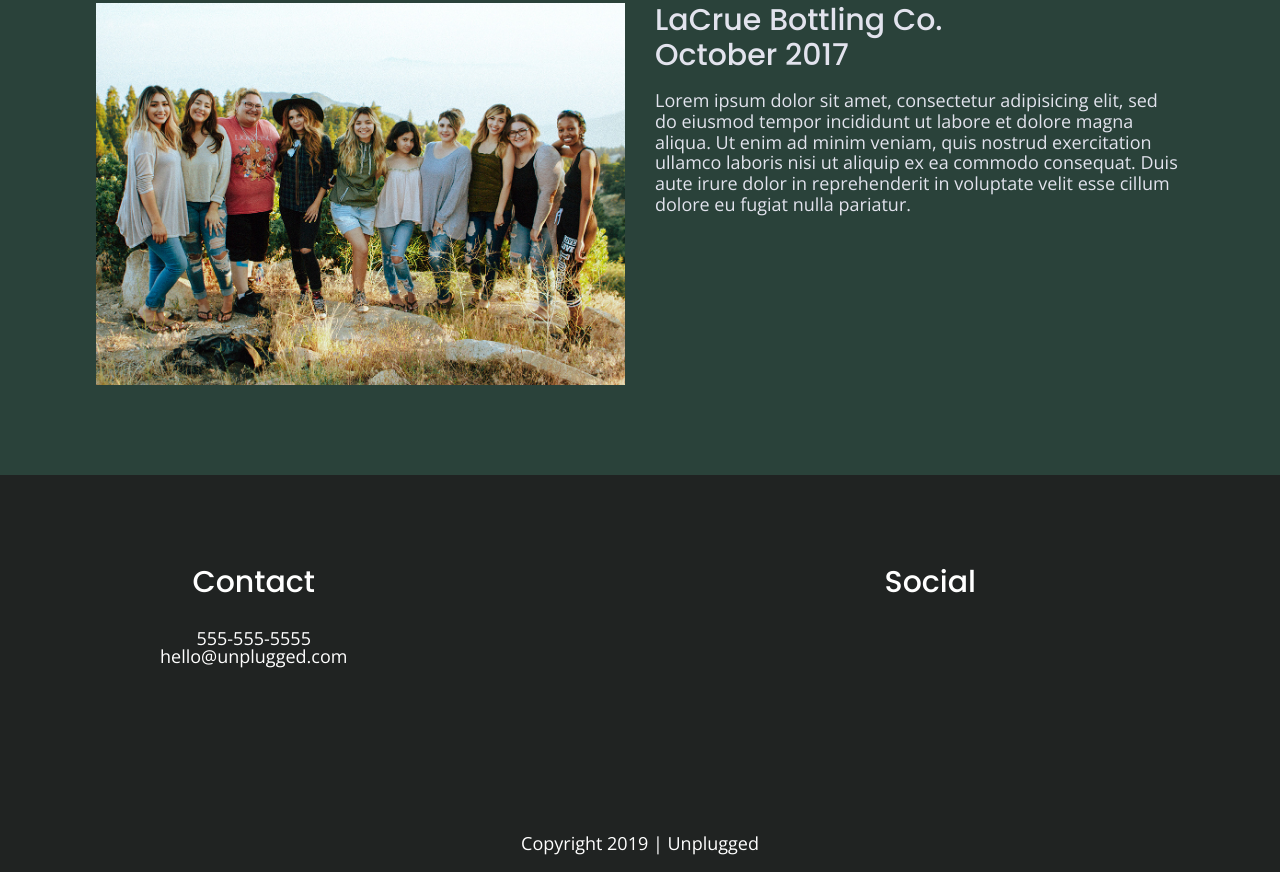
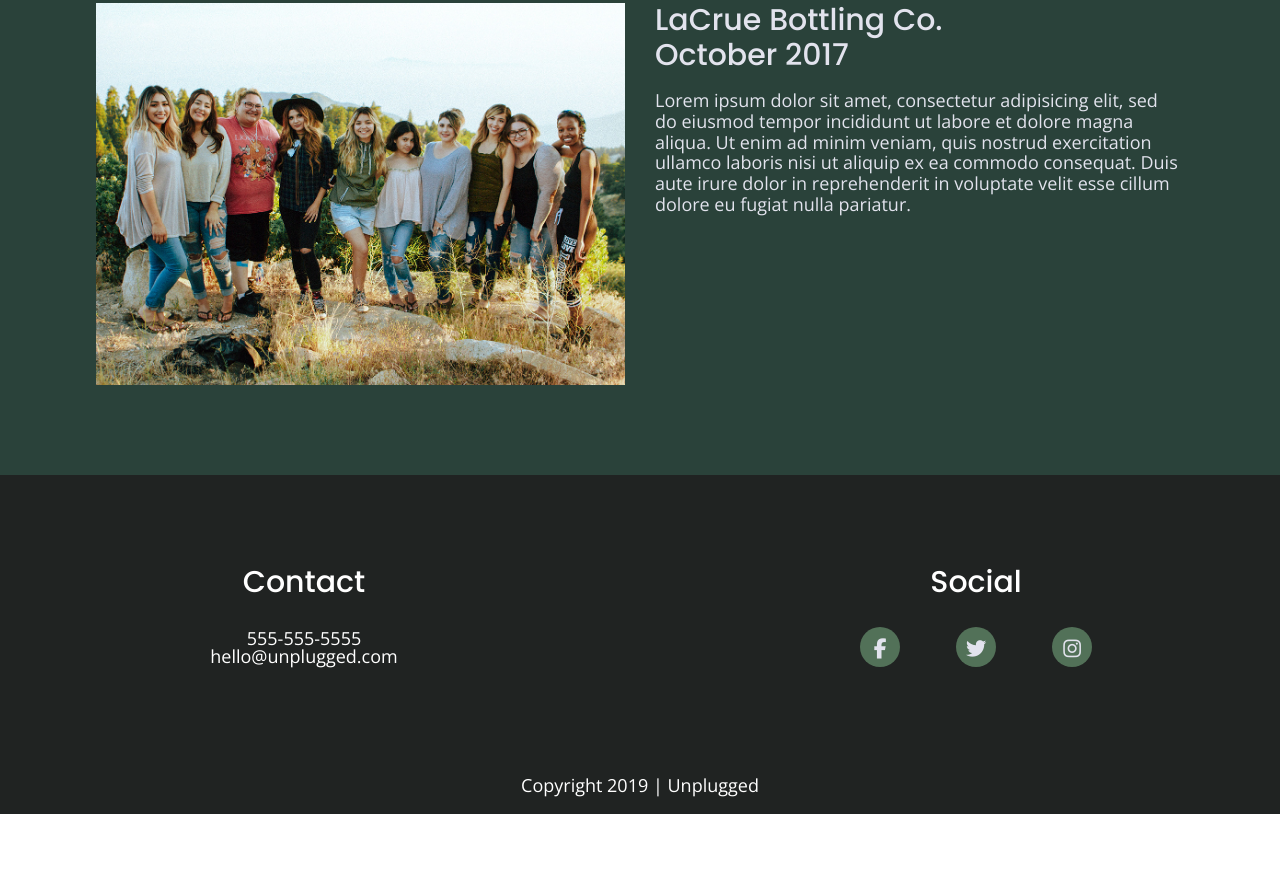
Before and after one commit to ll-zerr/unplugged, a website built with Parcel: page index.html in a window 1280 px wide. Shown: the part 1883-2755 px from the top of the page. After the commit the page ends 2697 px from the top, so only its background shows below. Built offline with nearby package versions, Linux system fonts and the light colour scheme.

Commit message:
Addition of icons to footer

```diff
--- a/css/main.css
+++ b/css/main.css
@@ -235,15 +235,33 @@ footer .content-wrapper {
 
 .social-icons {
   display: flex;
-  justify-content: center;
-  /*space-around used in soluton*/
+  justify-content: space-between;
   align-items: center;
+}
+
+.button {
+  background-color: #527158;
+  border: none;
+  border-radius: 50%;
+  padding: 10px;
+  text-align: center;
+  width: 40px;
+  height: 40px;
+}
+
+.social a {
+  color: #e2e3ed;
+  font-size: 1.125em;
 }
 
 .social p {
   display: flex;
   justify-content: center;
   align-items: center;
+}
+
+.copyright p {
+  margin-top: 0;
 }
 
 /*************************** Mobile styles - Homepage *********************/
@@ -265,7 +283,7 @@ footer .content-wrapper {
   font-size: 2.25em;
   font-weight: normal;
   line-height: 1.25;
-  padding: 50px 20px 0 0;
+  padding: 50px 0;
 }
 
 /* Aside section */
@@ -580,17 +598,30 @@ header nav {
 
 /* Footer */
 footer .content-wrapper {
+  width: 65%;
   margin: 90px 0;
 }
 
 .footer-content {
   display: flex;
   justify-content: space-between;
-  width: 85%;
+  width: 100%;
 }
 
 .footer-contact p {
   line-height: 1.4;
+}
+
+.contact {
+  padding-bottom: 0;
+}
+
+.social {
+  width: 45%;
+}
+
+.social-icons {
+  justify-content: space-around;
 }
 
 /*** Tablet styles - Homepage ***/
@@ -759,12 +790,21 @@ footer .content-wrapper {
   line-height: 1;
 }
 
+.contact, .social {
+  width: 30%;
+}
+
+.social-headline {
+  margin-bottom: 10px;
+}
+
 /*** Desktop styles - Homepage   ***/
 /* Hero */
 .hero-headline {
   font-size: 3.75em;
   line-height: 1.2;
   margin-top: 0;
+  width: 70%;
 }
 
 /* Aside */
--- a/index.html
+++ b/index.html
@@ -151,12 +151,12 @@
         </div>
 
         <div class="social">
-          <h3>Social</h3>
+          <h3 class="social-headline">Social</h3>
           <div class="social-icons">
-            <p><a href="https://www.facebook.com/yoursite" target="_blank"></a></p>
+            <p><button class="button"><a href="https://www.facebook.com/yoursite" target="_blank"><i class="fab fa-facebook-f"></i></a></button></p>
             <!-- other social links here -->
-            <p><a href="https://www.twitter.com/yoursite" target="_blank"></a></p>
-            <p><a href="https://www.instagram.com/yoursite" target="_blank"></a></p>
+            <p><button class="button"><a href="https://www.twitter.com/yoursite" target="_blank"><i class="fab fa-twitter"></i></a></button></p>
+            <p><button class="button"><a href="https://www.instagram.com/yoursite" target="_blank"><i class="fab fa-instagram"></i></a></button></p>
           </div>
         </div>
       </div> <!-- footer-content ends -->
```
Also changed, not shown: about/index.html (+4 -4 lines), faq/index.html (+5 -4 lines).
